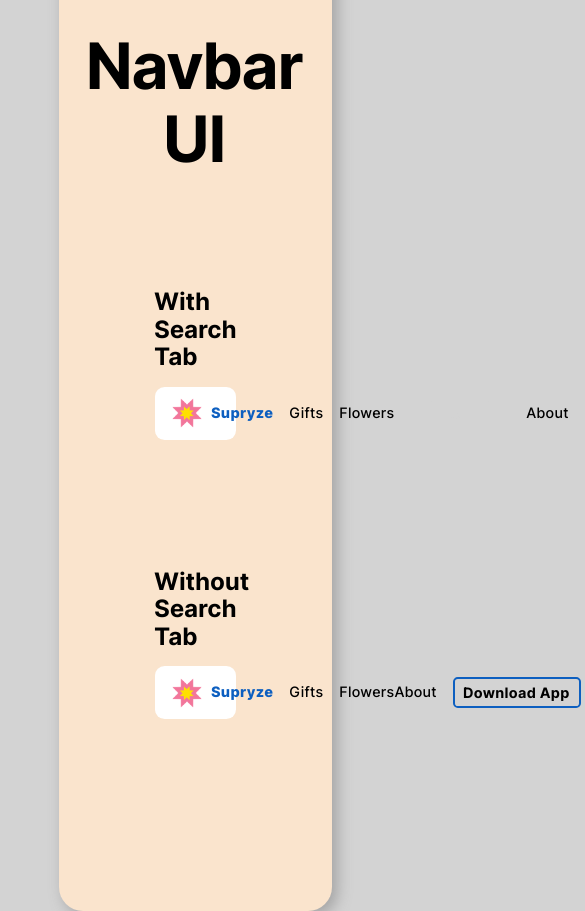
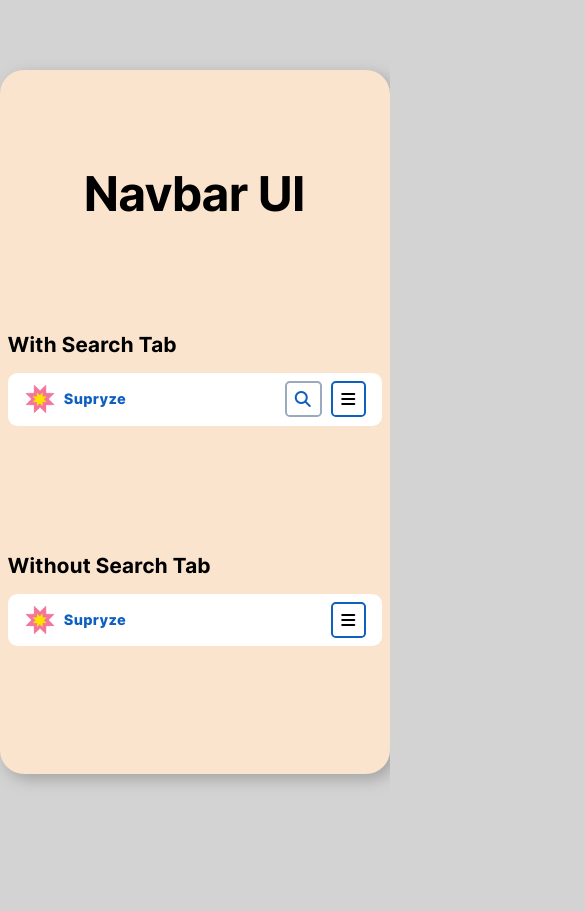
Before and after one commit to leoito88/navbar-ui-figma-auto-layout, a plain HTML site: page index.html in a window 390 px wide. Shown: the top 911 px of the page, 585 px wide, since content can reach past the window. After the commit the page ends 844 px from the top, so only its background shows below. Drawn offline with Linux system fonts and the light colour scheme.

Commit message:
Finalizado el responsive

```diff
--- /dev/null
+++ b/css/responsive.css
@@ -0,0 +1,133 @@
+@media (min-width: 1921px) {
+
+}
+
+@media (max-width: 1920px) {
+
+}
+
+@media (max-width: 1600px){
+    .with-search-tab .section-left{
+        display: none;
+    }
+
+    .with-search-tab .section-middle{
+        margin-left: 2rem;
+    }
+
+    input{
+        margin: 0;
+    }
+}
+
+@media (max-width: 1440px){
+
+}
+
+@media (max-width: 1280px){
+
+    .with-search-tab .section-right{
+        display: none;
+    }
+
+    .menu-1{
+        display: block;
+    }
+
+    .with-search-tab .section-middle{
+        margin-left: 0rem;
+    }
+
+    .without-search-tab .section-left{
+    display: none;
+    }
+}
+
+@media (max-width: 1023px){
+
+    .without-search-tab .section-right{
+        display: none;
+        }
+
+    .menu-2{
+        display: block;
+    }
+}
+
+@media (max-width: 768px){
+
+    main{
+        width: 100vw;
+    }
+
+    h2{
+        text-align: left;
+        justify-content: left;
+        margin: 1rem 2rem;
+    }
+
+    .with-search-tab, .without-search-tab{
+        margin: 1rem 2rem 8rem 2rem;
+    }
+
+    input{
+        display: none;
+    }
+
+
+    .with-search-tab .section-middle{
+        justify-content: end;
+    }
+
+    .fa-magnifying-glass{
+        color: #0d5fc0 ;
+        position: relative;
+        padding: 0.5rem;
+        border-radius: 0.3rem;
+        border: 2px solid #9aa9bb;
+        cursor: pointer;
+        margin-right: 2.5rem;
+    }
+}
+
+@media (max-width: 480px){
+
+
+    h1{
+        font-size: 3rem;
+    }
+
+    h2{
+        font-size: 1.3rem;
+        margin: 1rem 0.5rem;
+    }
+
+    .with-search-tab, .without-search-tab{
+        margin: 1rem 0.5rem 8rem 0.5rem;
+    }
+
+    .fa-magnifying-glass{
+        margin-right: 1.5rem;
+    }
+}
+
+@media (max-width: 320px){
+
+    h1{
+        font-size: 2rem;
+    }
+
+    h2{
+        font-size: 1rem;
+        margin: 1rem 0.5rem;
+    }
+
+    .with-search-tab, .without-search-tab{
+        margin: 1rem 0rem 8rem 0rem;
+        padding: 0 0.5rem;
+    }
+
+    .fa-magnifying-glass{
+    display: none;
+    }
+}
--- a/css/styles.css
+++ b/css/styles.css
@@ -63,7 +63,6 @@ h3{
     height: 3.3rem;
     margin: 1rem 6rem 8rem 6rem;
     padding: 0 1rem;
-    gap: 20px;
 }
 
 img{
@@ -75,7 +74,7 @@ img{
     position: relative;
     display: flex;
     align-items: center;
-    justify-content: space-between;
+    justify-content: left;
     color: #0d5fc0;
     margin: 0 0rem 0 0;
     width: 103px;
@@ -102,15 +101,19 @@ img{
     display: flex;
     align-items: center;
     justify-content: space-between;
-    flex-basis: 20%;
+    flex-basis: 10%;
     gap: 1rem;
+    margin-left: 3rem;
+    flex-grow: 1;
 }
 
-.with-search-tab .section-middle{
+.section-middle{
     display: flex;
     align-items: center;
     justify-content: space-between;
-    flex-basis: 40%;
+    flex-basis: 50%;
+    flex-grow: 2;
+    margin: 0 1rem;
 }
 
 .search{
@@ -135,7 +138,7 @@ input{
     font-size: 0.9rem;
 }
 
-i{
+.fa-magnifying-glass{
     color: #d3d3d3;
     position: relative;
     left: 1.9rem;
@@ -147,6 +150,7 @@ i{
     justify-content: space-between;
     flex-basis: 40%;
     gap: 1rem;
+    flex-grow: 1;
 }
 
 .btn-not-fill{
@@ -168,7 +172,7 @@ i{
     background-color: #0d5fc0;
     border-radius: 0.3rem;
     padding: 0.05rem 0.6rem 0rem 0.5rem;
-    transition: all .5s;
+    transition: all .2s;
 }
 
 .btn-fill h3{
@@ -208,6 +212,17 @@ i{
     color: #0d5fc0;
 }
 
+.menu{
+    display: none;
+}
+
+.fa-bars{
+    background-color: #fff;
+    padding: 0.5rem;
+    border-radius: 0.3rem;
+    border: solid 2px #0d5fc0;
+}
+
 /* Nav Bar Without Search Tab */
 
 .without-search-tab{
@@ -226,17 +241,26 @@ i{
     display: flex;
     align-items: center;
     justify-content: space-between;
+    flex-basis: 10%;
+    gap: 1rem;
+    margin-left: 3rem;
+    flex-grow: 1;
 }
 
 .without-search-tab .section-middle{
     display: flex;
     align-items: center;
     justify-content: space-between;
+    flex-basis: 50%;
+    flex-grow: 2;
+    margin: 0 1rem;
 }
 
 .section-right{
     display: flex;
     align-items: center;
     justify-content: space-between;
-    flex-basis: 35%;
+    flex-basis: 40%;
+    gap: 1rem;
+    flex-grow: 1;
 }
--- a/index.html
+++ b/index.html
@@ -10,6 +10,7 @@
     <link rel="preconnect" href="https://fonts.gstatic.com" crossorigin>
     <link href="https://fonts.googleapis.com/css2?family=Inter+Tight:ital,wght@0,100..900;1,100..900&display=swap" rel="stylesheet">
     <script src="https://kit.fontawesome.com/52b5bfb30e.js" crossorigin="anonymous"></script>
+    <link rel="stylesheet" href="css/responsive.css">
 </head>
 <body>
     <main>
@@ -19,8 +20,9 @@
         <!--With Search Tab-->
         <h2>With Search Tab</h2>
             <nav class="with-search-tab">
+                <a href="#" class="logo"><img src="img/splash.png" alt=""><h3>Supryze</h3></a>
                 <div class="section-left">
-                    <a href="#" class="logo"><img src="img/splash.png" alt=""><h3>Supryze</h3></a>
+
                     <a href="#" class="link simple"><h3>Gifts</h3></a>
                     <a href="#" class="link simple"><h3>Flowers</h3></a>
                 </div>
@@ -34,13 +36,16 @@
                     <a href="#" class="link btn-fill"><h3>Register</h3></a>
                     <a href="#" class="link simple"><h3>Login</h3></a>
                 </div>
+                <div class="menu menu-1">
+                    <a href="#"><i class="fa-solid fa-bars"></i></a>
+                </div>
             </nav>
 
         <!--Without Search Tab-->
         <h2>Without Search Tab</h2>
             <nav class="without-search-tab">
+                <a href="#" class="logo"><img src="img/splash.png" alt=""><h3>Supryze</h3></a>
                 <div class="section-left">
-                    <a href="#" class="logo"><img src="img/splash.png" alt=""><h3>Supryze</h3></a>
                     <a href="#" class="link simple"><h3>Gifts</h3></a>
                     <a href="#" class="link simple"><h3>Flowers</h3></a>
                 </div>
@@ -53,6 +58,9 @@
                     <a href="#" class="link btn-fill"><h3>Register</h3></a>
                     <a href="#" class="link simple"><h3>Login</h3></a>
                 </div>
+                <div class="menu menu-2">
+                    <a href="#"><i class="fa-solid fa-bars"></i></a>
+                </div>
             </nav>
     </main>
 </body>
```
